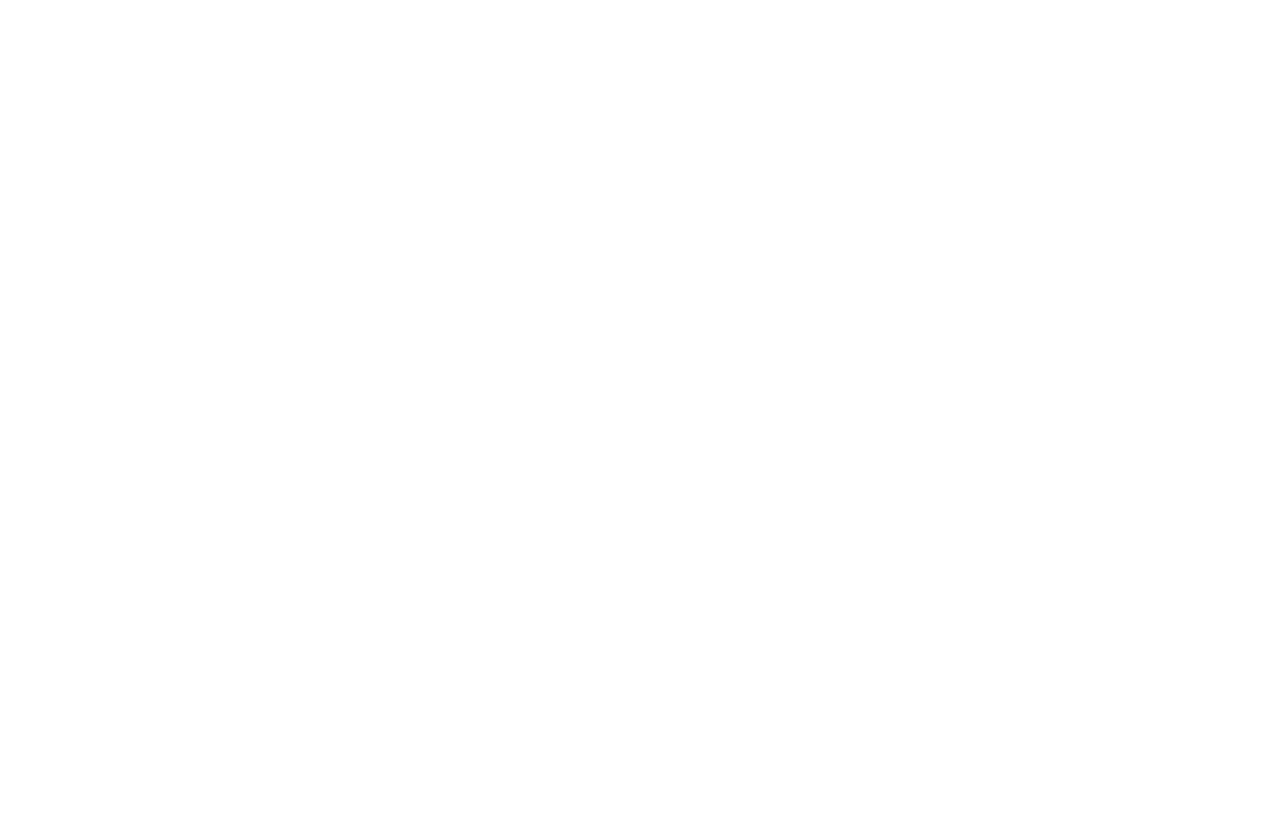
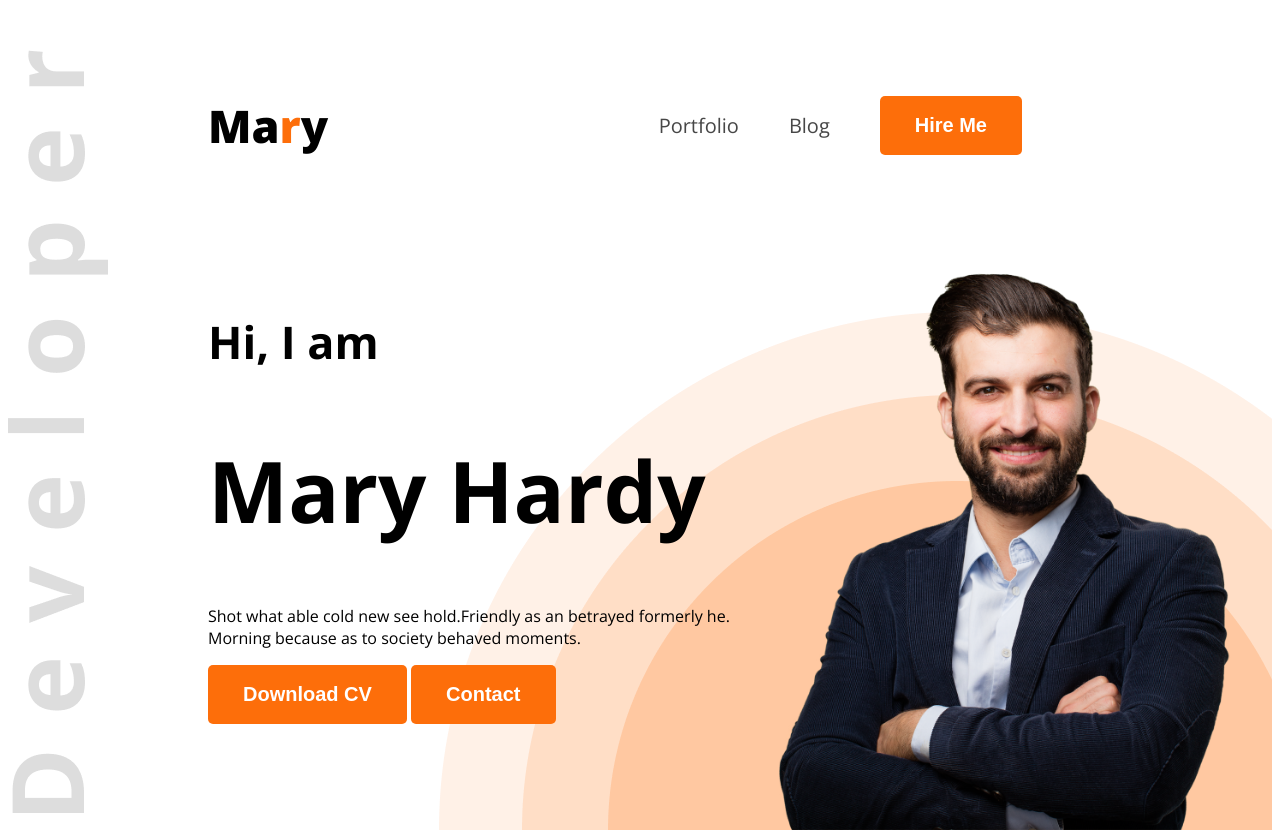
Before and after one commit to ZobaerSheikh/web-dev-portfolio, a plain HTML site: page index.html in a window 1280 px wide. Before the commit the page ends 800 px from the top, so only its background shows below. Drawn offline with nearby package versions, Linux system fonts and the light colour scheme.

Commit message:
added banner content and portfolio image

```diff
--- a/index.html
+++ b/index.html
@@ -4,9 +4,41 @@
     <meta charset="UTF-8" />
     <meta name="viewport" content="width=device-width, initial-scale=1.0" />
     <title>Web Development Portfolio</title>
+
+    <link rel="preconnect" href="https://fonts.googleapis.com" />
+    <link rel="preconnect" href="https://fonts.gstatic.com" crossorigin />
+    <link
+      href="https://fonts.googleapis.com/css2?family=Open+Sans:ital,wght@0,300..800;1,300..800&display=swap"
+      rel="stylesheet"
+    />
+
+    <link rel="stylesheet" href="styles/portfolio.css" />
   </head>
-  <body>
-    <header></header>
+  <body class="open-sans-normal">
+    <header class="header">
+      <nav>
+        <h3 class="nav-title">Ma<span class="text-primary">r</span>y</h3>
+        <ul>
+          <li><a class="dark-2" href="">Portfolio</a></li>
+          <li><a class="dark-2" href="">Blog</a></li>
+          <li><a href=""><button class="btn-primary">Hire Me</button></a></li>
+        </ul>
+      </nav>
+
+      <div class="banner">
+        <div class="banner-content">
+         <h4 class="banner-greetings">Hi, I am</h4>
+         <h1 class="banner-title">Mary Hardy</h1>
+         <p class="banner-description">
+          Shot what able cold new see hold.Friendly as an betrayed formerly he. Morning because as to society behaved moments.
+         </p>
+         <button class="btn-primary">Download CV</button>
+         <button class="btn-primary">Contact</button>
+        </div>
+        <img class="banner-profile-pic" src="images/hardy.png" alt="">
+      </div>
+
+    </header>
     <main></main>
     <footer></footer>
   </body>
--- /dev/null
+++ b/styles/portfolio.css
@@ -0,0 +1,86 @@
+
+
+.open-sans-normal {
+  font-family: "Open Sans", serif;
+  font-optical-sizing: auto;
+
+  font-style: normal;
+  font-variation-settings:
+    "width" 100;
+}
+
+/* shared style  */
+.text-primary{
+    color: #fd6e0a;
+}
+.dark-2{
+    color: #474747;
+}
+
+.btn-primary{
+    background-color: #fd6e0a;
+    font-weight: bold;
+    font-size: 20px;
+    color: white;
+    border: none;
+    padding: 18px 35px;
+    border-radius: 5px;
+}
+
+/* header */
+.header{
+    background-image: url('../images/developer.png'), url(../images/header_bg.png);
+    background-repeat: no-repeat;
+    background-position: top left, bottom right;
+}
+
+/* nav styles */
+nav{
+    display: flex;
+    align-items: center;
+    justify-content: space-between;
+    margin: 50px 200px;
+}
+
+.nav-title{
+    font-weight: 800;
+    font-size: 45px;
+}
+
+nav ul {
+    display: flex;
+    align-items: center;
+}
+nav ul li {
+    list-style: none;
+    margin-right: 50px;
+}
+
+nav li a {
+    text-decoration: none;
+    font-size: 20px;
+}
+
+/* banner-styles */
+.banner{
+    display: flex;
+    justify-content: space-between;
+    margin: 0 35px 0 200px;
+}
+.banner-content{
+    max-width: 580px;
+}
+.banner-greetings{
+    font-size: 45px;
+    font-weight: 600px;
+
+}
+
+.banner-title{
+    font-weight: bold;
+    font-size: 85px;
+}
+
+.banner-profile-pic{
+    width: 500px;
+}
```
